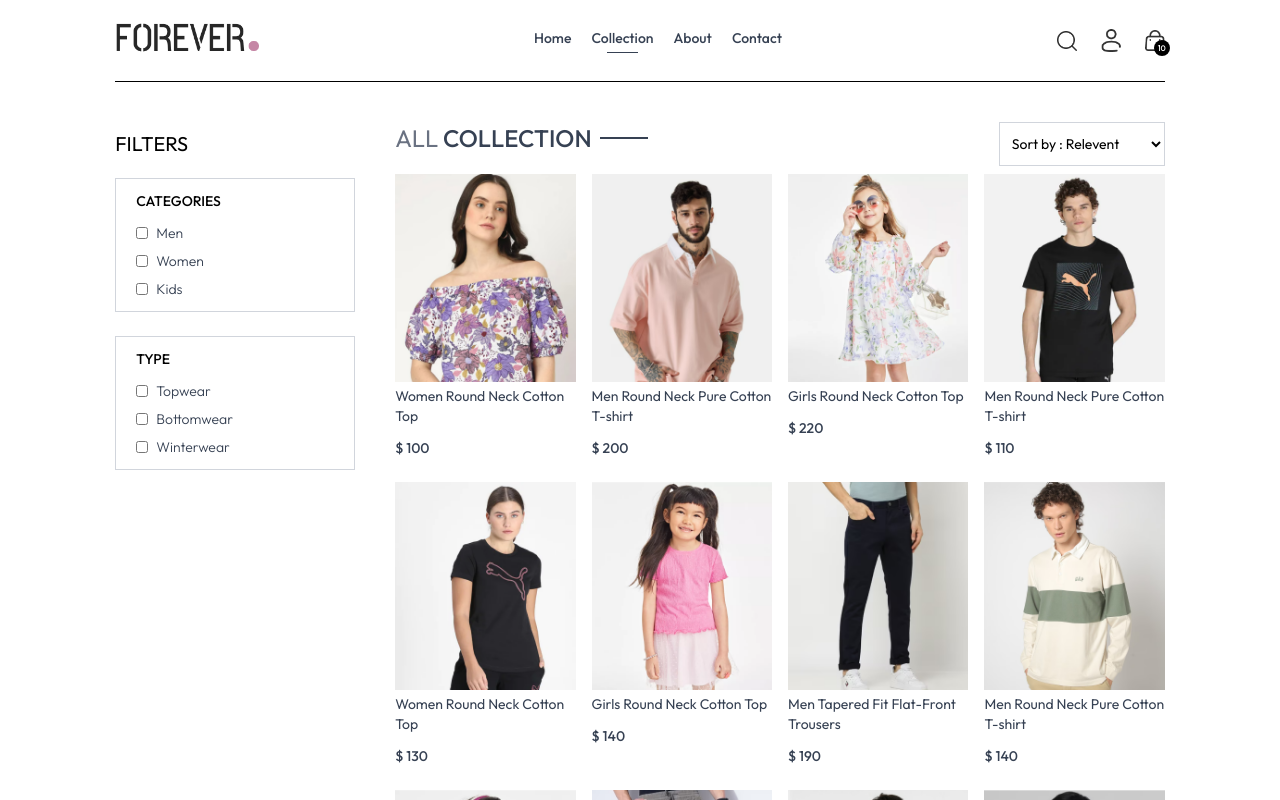
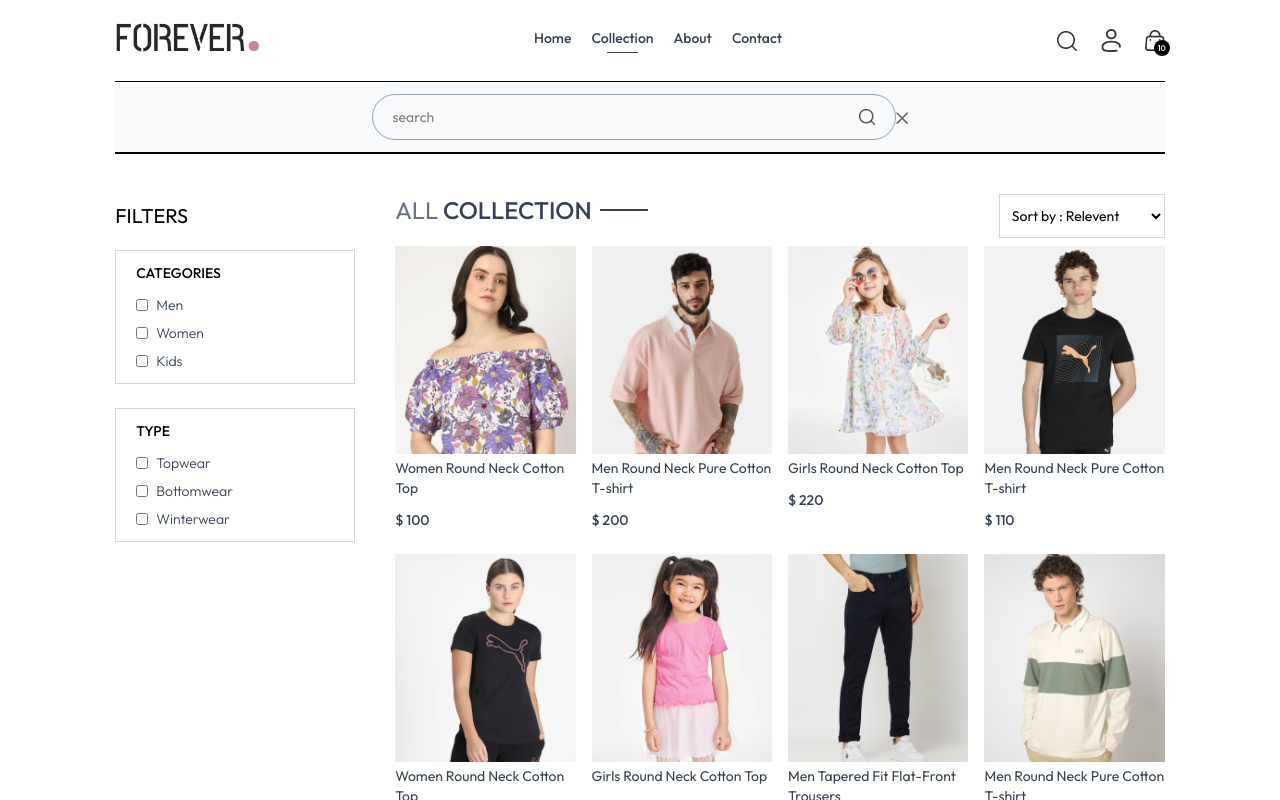
Before and after one commit to ayushjaiswal97/Forever, a React (Vite) app: page /collection in a window 1280 px wide. Both pictures are taken after a click on the picture 1066 px from the left and 40 px from the top of the page. Shown: the top 800 px of the page. Built offline with nearby package versions, Linux system fonts and the light colour scheme.

Commit message:
Adding Search feature

```diff
--- a/src/App.jsx
+++ b/src/App.jsx
@@ -11,12 +11,14 @@
 import Orders from './pages/Orders.jsx'
 import NavBar from './components/NavBar.jsx'
 import Footer from './components/Footer.jsx'
+import SearchBar from './components/SearchBar.jsx'
 
 
 const App = () => {
   return (
     <div className='px-4 sm:px-[5vw] md:px-[7vw] lg:px-[9vw]'>
       <NavBar />
+      <SearchBar />
       <Routes>
         <Route path='/' element={<Home />} />
         <Route path='/collection' element={<Collection/>} />
--- a/src/components/NavBar.jsx
+++ b/src/components/NavBar.jsx
@@ -1,9 +1,14 @@
-import React, { useState } from "react";
+import React, { useContext, useState } from "react";
 import { assets } from "../assets/assets";
 import { Link, NavLink } from "react-router-dom";
+import { ShopContext } from "../context/ShopContext";
 
 const NavBar = () => {
+
    const [ visible, setVisible ] = useState(false)
+
+   const {setShowSearch} = useContext(ShopContext)
+
   return (
     <div className="flex items-center justify-between py-5 font-medium">
       <img src={assets.logo} className="w-36" alt="" />
@@ -28,7 +33,7 @@
       </ul>
 
       <div className="flex items-center gap-6">
-        <img src={assets.search_icon} className="w-5 cursor-pointer" alt="" />
+        <img onClick={()=>setShowSearch(true)} src={assets.search_icon} className="w-5 cursor-pointer" alt="" />
         <div className="group relative">
           <img
             className="w-5 cursor-pointer"
--- /dev/null
+++ b/src/components/SearchBar.jsx
@@ -0,0 +1,31 @@
+import React, { useContext, useEffect, useState } from 'react'
+import { ShopContext } from '../context/ShopContext'
+import { assets } from '../assets/assets';
+import { useLocation } from 'react-router-dom';
+
+const SearchBar = () => {
+
+      const { search, setSearch, showSearch, setShowSearch } = useContext(ShopContext);
+      const[visible, setVisible] = useState(false)
+      const location = useLocation();
+
+      useEffect(()=>{
+         if (location.pathname.includes('collection')) {
+             setVisible(true);
+         } else {
+            setVisible(false);
+         }
+      }, [location])
+
+  return showSearch && visible ? (
+    <div className='border-t border-b bg-gray-50 text-center'>
+      <div className='inline-flex items-center justify-center border border-gray-400 px-5 py-3 my-3 rounded-full w-3/4 sm:w-1/2'>
+        <input value={search} onChange={(e)=>setSearch(e.target.value)} className='flex-1 outline-none bg-inherit text-sm' type="text" placeholder='search'/>
+        <img className='w-4' src={assets.search_icon} alt="" />
+      </div>
+      <img onClick={()=>setShowSearch(false)} className='inline w-3 cursor-pointer' src={assets.cross_icon} alt="" />
+    </div>
+  ) : null
+}
+
+export default SearchBar
--- a/src/context/ShopContext.jsx
+++ b/src/context/ShopContext.jsx
@@ -1,4 +1,4 @@
-import { createContext } from "react";
+import { createContext, useState } from "react";
 import { products } from "../assets/assets";
 
 export const ShopContext = createContext();
@@ -7,9 +7,12 @@
 
       const currency = '$';
       const delivery_fee = 10;
+      const [search, setSearch] = useState('');
+      const [showSearch, setShowSearch] = useState(false);
 
       const value = {
-       products, currency, delivery_fee
+       products, currency, delivery_fee,
+       search, setSearch, showSearch, setShowSearch
       }
 
       return(
--- a/src/pages/Collection.jsx
+++ b/src/pages/Collection.jsx
@@ -5,7 +5,7 @@
 import ProductItem from "../components/ProductItem"
 
 const Collection = () => {
-  const { products } = useContext(ShopContext);
+  const { products, search, showSearch } = useContext(ShopContext);
   const [showFilter, setShowFilter] = useState(false);
   const [filterProducts, setFilterProducts] = useState([]);
   const [category, setCategory] = useState([]);
@@ -33,6 +33,10 @@
   const applyFilter = () => {
 
     let productsCopy = products.slice();
+
+    if(showSearch, search){
+      productsCopy = productsCopy.filter(item => item.name.toLowerCase().includes(search.toLowerCase()));
+    }
 
     if(category.length > 0){
       productsCopy = productsCopy.filter(item => category.includes(item.category));
@@ -65,7 +69,7 @@
 
   useEffect(() => {
     applyFilter();
-  },[category, subCategory])
+  },[category, subCategory, search, showSearch])
 
   useEffect(() => {
     sortProduct();
```
